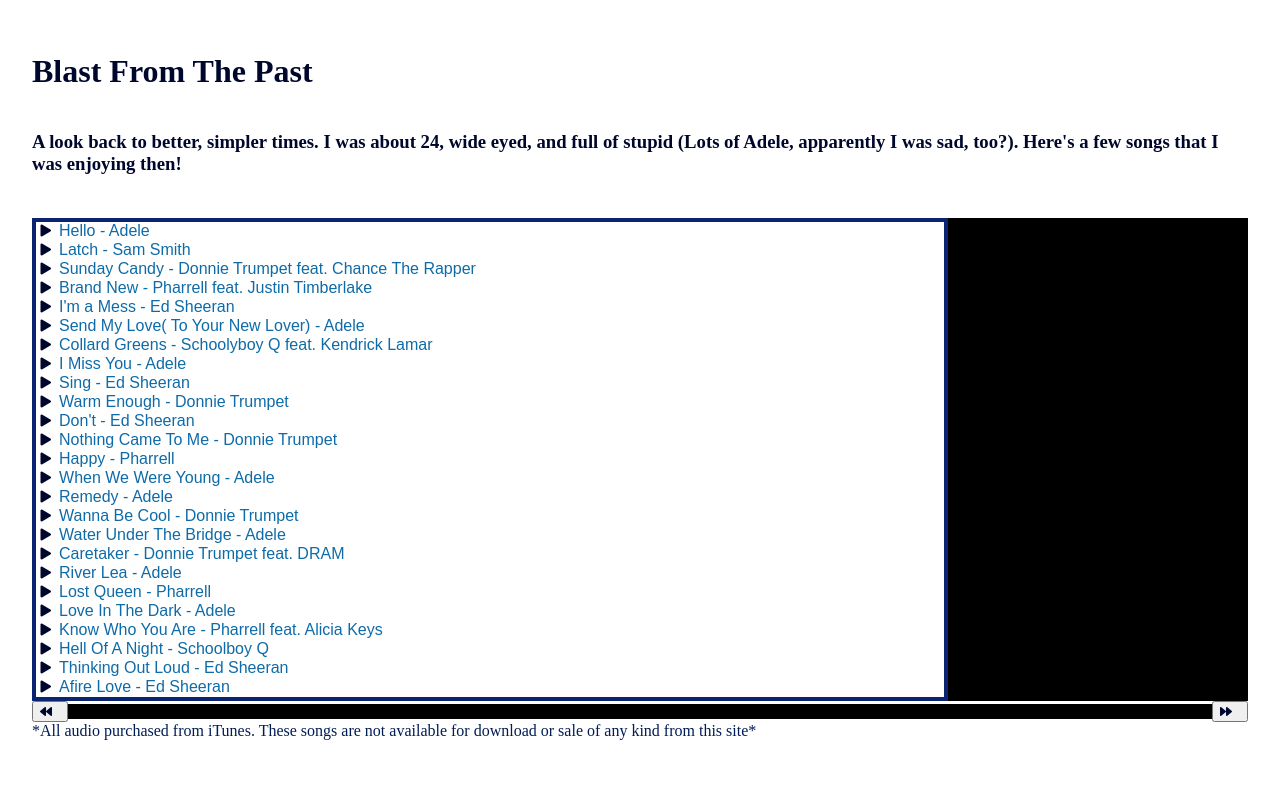
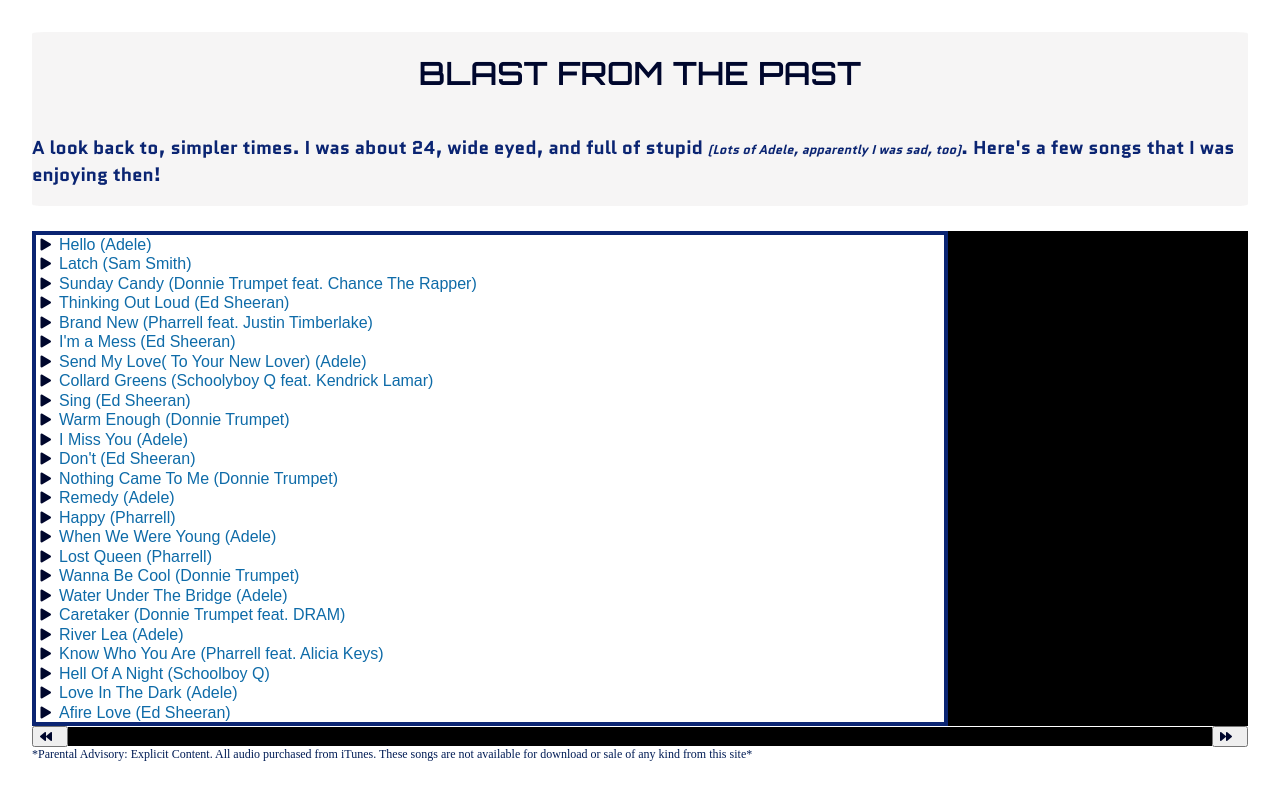
Before and after one commit to jTCode2408/js-audio-player, a website with bundled scripts: page index.html in a window 1280 px wide. Built offline with nearby package versions, Linux system fonts and the light colour scheme.

Commit message:
finish styling

```diff
--- a/Player.js
+++ b/Player.js
@@ -17,14 +17,14 @@
         this.audioContext = new AudioContext();
         this.src = this.audioContext.createMediaElementSource(this.audioElm);
         const analyzer= this.audioContext.createAnalyser();
-        const canvas = this.visualiserElm;
-        const ctx=canvas.getContext('2d');
+        const canvas = this.progressViz;
+        const audioCtx=canvas.getContext('2d');
         this.src.connect(analyzer);
         analyzer.connect(this.audioContext.destination);
         analyzer.fftSize=128;
         const bufferLength=analyzer.frequencyBinCount;
         const dataArray= new Uint8Array(bufferLength);
-        const barW=(canvas.width / bufferLength) * 2.5;
+        const barsWidth=(canvas.width / bufferLength) * 2.5;
         let barHeight;
         let bar;
 
@@ -34,15 +34,15 @@
         bar=0;
         analyzer.getByteFrequencyData(dataArray);
 
-        ctx.fillStyle=" #000";
-        ctx.fillRect(0, 0, canvas.width, canvas.height); //start from corner, fill entire canvas color #000
+        audioCtx.fillStyle="#000";
+        audioCtx.fillRect(0, 0, canvas.width, canvas.height);
 
         for (let i=0; i < bufferLength; i++){
-            barHeight=dataArray[i] -90; //bar height, without -75 will go to top of pagfe
-            const color =barHeight + (25 * (i/bufferLength)); // r is for fill colors
-            ctx.fillStyle=`rgb(${color}, 0,200, 105)`;
-            ctx.fillRect(bar, canvas.height-barHeight, barW,barHeight); //generate bar for canvas, in loop for each
-            bar += barW +2; //padding for bars
+            barHeight=dataArray[i] -90; //bar height
+            const color =barHeight + (25 * (i/bufferLength));
+            audioCtx.fillStyle=`rgb(${color}, 0,200, 105)`;
+            audioCtx.fillRect(bar, canvas.height-barHeight, barsWidth,barHeight);
+            bar += barsWidth +2; //padding for bars
 
         }
 
@@ -56,67 +56,67 @@
             this.audioElm.addEventListener('ended', this.playNext.bind(this));
             this.audioElm.ontimeupdate=this.updateTime.bind(this);
 
-            const containerElm=document.createElement('div');
-            containerElm.classList.add('container');
+            const playerCont=document.createElement('div');
+            playerCont.classList.add('container');
 
             this.playlistElm=document.createElement('div');
             this.playlistElm.classList.add('playlist');
 
-            const playElm =document.createElement('button');
-            playElm.classList.add('play');
-            playElm.innerHTML= '<i class="fa fa-play"></i>';
+            const playButton =document.createElement('button');
+            playButton.classList.add('play');
+            playButton.innerHTML= '<i class="fa fa-play"></i>';
 
-            this.visualiserElm=document.createElement('canvas');
+            this.progressViz=document.createElement('canvas');
 
-            const progressBarElm=document.createElement('div');
-            progressBarElm.classList.add('progressBar');
+            const progressBarDiv=document.createElement('div');
+            progressBarDiv.classList.add('progressBar');
 
-            containerElm.appendChild(this.audioElm);
-            containerElm.appendChild(this.playlistElm);
-            containerElm.appendChild(this.visualiserElm);
+            playerCont.appendChild(this.audioElm);
+            playerCont.appendChild(this.playlistElm);
+            playerCont.appendChild(this.progressViz);
 
-            this.playerElm.appendChild(containerElm);
-            this.playerElm.appendChild(progressBarElm);
+            this.playerElm.appendChild(playerCont);
+            this.playerElm.appendChild(progressBarDiv);
 
 
             this.createPlaylistElm(this.playlistElm);
-            this.createProgressBarElm(progressBarElm);
+            this.createProgressBarElm(progressBarDiv);
         }
 
-            createProgressBarElm(progressBarElm){
-                const container =document.createElement('div');
-                container.classList.add('container');
+            createProgressBarElm(progressBarDiv){
+                const progressCont =document.createElement('div');
+                progressCont.classList.add('container');
 
-                const previousBtn=document.createElement('button');
+                const backBtn=document.createElement('button');
                 const nextBtn=document.createElement('button');
 
                 nextBtn.innerHTML= `<i class="fas fa-forward"></i>`;
-                previousBtn.innerHTML=`<i class="fas fa-backward"> </i>`;
-                previousBtn.addEventListener('click', this.playPrev.bind(this));
+                backBtn.innerHTML=`<i class="fas fa-backward"> </i>`;
+                backBtn.addEventListener('click', this.playPrev.bind(this));
                 nextBtn.addEventListener('click', this.playNext.bind(this));
 
 
-                this.progressBar=document.createElement('canvas');
-                this.progressBar.addEventListener('click', (e)=>{
-                    const progressBarWidth=parseInt(window.getComputedStyle(this.progressBar).width);
+                this.progressBarCanvas=document.createElement('canvas');
+                this.progressBarCanvas.addEventListener('click', (e)=>{
+                    const progressBarWidth=parseInt(window.getComputedStyle(this.progressBarCanvas).width);
 
-                    const amountComplete=((e.clientX - this.progressBar.getBoundingClientRect().left) / progressBarWidth);
+                    const amountComplete=((e.clientX - this.progressBarCanvas.getBoundingClientRect().left) / progressBarWidth);
                     this.audioElm.currentTime=(this.audioElm.duration || 0) * amountComplete;
                 });
 
                 this.timer=document.createElement('div');
                 this.timer.classList.add('timer');
-                container.appendChild(this.timer);
-                container.appendChild(previousBtn);
+                progressCont.appendChild(this.timer);
+                progressCont.appendChild(backBtn);
 
-                container.appendChild(this.progressBar);
-                container.appendChild(nextBtn);
+                progressCont.appendChild(this.progressBarCanvas);
+                progressCont.appendChild(nextBtn);
 
-                progressBarElm.appendChild(container);
+                progressBarDiv.appendChild(progressCont);
 
             }
 
-            updateCurrentAudio(nextAudio){ //updates curent audio playing
+            updateCurrentAudio(nextAudio){
                 if(!this.audioContext){
                     this.createVisualiser();
                 }
@@ -142,7 +142,6 @@
                         this.updateCurrentAudio(nextAudio)
                 }
 
-
                 updateTime(){
 
                     const {currentTime, duration}= this.audioElm;
@@ -152,12 +151,12 @@
                 updateProgressBar(){
                 const progressSize=(current, overall, width)=>(current/overall) * width;
                 const {currentTime, duration} =this.audioElm;
-                const progressCtx=this.progressBar.getContext('2d');
+                const progressCtx=this.progressBarCanvas.getContext('2d');
                 progressCtx.fillStyle= '#000';
-                progressCtx.fillRect(0,0, this.progressBar.width, this.progressBar.height);
+                progressCtx.fillRect(0,0, this.progressBarCanvas.width, this.progressBarCanvas.height);
 
                 progressCtx.fillStyle='#a6E1fa';
-                progressCtx.fillRect(0,0, progressSize(currentTime, duration, this.progressBar.width), this.progressBar.height)
+                progressCtx.fillRect(0,0, progressSize(currentTime, duration, this.progressBarCanvas.width), this.progressBarCanvas.height)
                 }
 
 
@@ -166,7 +165,7 @@
                 const audioItem=document.createElement('a');
                 //each item gets url & name props & event listener
                 audioItem.href=audio.url;
-                audioItem.innerHTML= `<i class="fa fa-play"></i>   ${audio.name} - ${audio.artist}`;
+                audioItem.innerHTML= `<i class="fa fa-play"></i>   ${audio.name} (${audio.artist})`;
                 this.setEventListener(audioItem);
                 playlistElm.appendChild(audioItem);
                 return audioItem
@@ -204,12 +203,10 @@
             }
 
 
-
         setPauseIcon(elem){
             const icon=elem.querySelector("i");
             icon.classList.remove("fa-play");
             icon.classList.add("fa-puase");
-
 
             }
 
@@ -218,6 +215,5 @@
             icon.classList.remove("fa-pause");
             icon.classList.add("fa-play");
 
-
             }
     }
--- a/app.js
+++ b/app.js
@@ -4,27 +4,29 @@
    { name: 'Hello', url: 'songs/01 Hello.mp3', artist: 'Adele'},
    {url: 'songs/12 Latch (Acoustic).mp3', name: 'Latch', artist: 'Sam Smith'},
    {url: 'songs/15 Sunday Candy.mp3', name: 'Sunday Candy', artist: 'Donnie Trumpet feat. Chance The Rapper'},
+   {url: 'songs/11 Thinking Out Loud.mp3', name: 'Thinking Out Loud', artist:'Ed Sheeran'},
    {url: 'songs/02 Brand New (Duet with Justin Timbe.mp3', name: 'Brand New', artist: 'Pharrell feat. Justin Timberlake'},
    {url: 'songs/02 I\'m a Mess.mp3', name: 'I\'m a Mess', artist: 'Ed Sheeran'},
    {url: 'songs/02 Send My Love (To Your New Lover).mp3', name: 'Send My Love( To Your New Lover)', artist: 'Adele'},
    {url: 'songs/03 Collard Greens (feat. Kendrick La.mp3', name: 'Collard Greens', artist: 'Schoolyboy Q feat. Kendrick Lamar'},
-   {url: 'songs/03 I Miss You.mp3', name: 'I Miss You', artist:'Adele'},
    {url: 'songs/03 Sing.mp3', name: 'Sing', artist: 'Ed Sheeran'},
    {url: 'songs/03 Warm Enough.mp3', name: 'Warm Enough', artist: 'Donnie Trumpet'},
+   {url: 'songs/03 I Miss You.mp3', name: 'I Miss You', artist:'Adele'},
    {url: 'songs/04 Don\'t.mp3', name: 'Don\'t', artist:'Ed Sheeran'},
    {url: 'songs/04 Nothing Came to Me.mp3', name: 'Nothing Came To Me', artist:'Donnie Trumpet'},
+   {url: 'songs/05 Remedy.mp3', name: 'Remedy', artist:'Adele'},
    {url: 'songs/05 Happy (From _Despicable Me 2_).mp3', name: 'Happy', artist: 'Pharrell'},
    {url: 'songs/04 When We Were Young.mp3', name: 'When We Were Young', artist:'Adele'},
-   {url: 'songs/05 Remedy.mp3', name: 'Remedy', artist:'Adele'},
+   {url: 'songs/08 Lost Queen.mp3', name: 'Lost Queen', artist: 'Pharrell'},
    {url: 'songs/05 Wanna Be Cool.mp3', name: 'Wanna Be Cool', artist:'Donnie Trumpet'},
+
    {url: 'songs/06 Water Under the Bridge.mp3', name: 'Water Under The Bridge', artist:'Adele'},
    {url: 'songs/07 Caretaker.mp3', name: 'Caretaker', artist: 'Donnie Trumpet feat. DRAM'},
    {url: 'songs/07 River Lea.mp3', name: 'River Lea', artist:'Adele'},
-   {url: 'songs/08 Lost Queen.mp3', name: 'Lost Queen', artist: 'Pharrell'},
-   {url: 'songs/08 Love in the Dark.mp3', name: 'Love In The Dark', artist: 'Adele'},
+
    {url: 'songs/09 Know Who You Are (Duet with Alici.mp3', name: 'Know Who You Are', artist:'Pharrell feat. Alicia Keys'},
    {url: 'songs/10 Hell of a Night.mp3', name: 'Hell Of A Night', artist: 'Schoolboy Q'},
-   {url: 'songs/11 Thinking Out Loud.mp3', name: 'Thinking Out Loud', artist:'Ed Sheeran'},
+   {url: 'songs/08 Love in the Dark.mp3', name: 'Love In The Dark', artist: 'Adele'},
    {url: 'songs/12 Afire Love.mp3', name :'Afire Love', artist: 'Ed Sheeran'},
 
 ]
--- a/index.html
+++ b/index.html
@@ -5,13 +5,17 @@
     <meta name="viewport" content="width=device-width, initial-scale=1.0">
     <title>JS Audio Player</title>
     <link rel="stylesheet" href="style.css">
+    <style>
+        @import url('https://fonts.googleapis.com/css2?family=Orbitron:wght@600&family=Permanent+Marker&family=Quantico:wght@700&display=swap');
+        </style>
 </head>
 <body>
     <header> <h1>Blast From The Past </h1>
-    <h3>A look back to better, simpler times. I was about 24, wide eyed, and full of stupid <span>(Lots of Adele, apparently I was sad, too?)</span>. Here's a few songs that I was enjoying then!</h3>
+    <h3>A look back to, simpler times. I was about 24, wide eyed, and full of stupid <span>(Lots of Adele, apparently I was sad, too)</span>. Here's a few songs that I was enjoying then!</h3>
 </header>
     <div class="audioPlayer"></div>
-    <footer> *All audio purchased from iTunes. These songs are not available for download or sale of any kind from this site*</footer>
+    <footer>
+         *Parental Advisory: Explicit Content. All audio purchased from iTunes. These songs are not available for download or sale of any kind from this site*</footer>
     <script src="app.js" type="module"></script>
 
 </body>
--- a/style.css
+++ b/style.css
@@ -16,6 +16,7 @@
     max-width: 100%;
     /* border:2px solid orange; */
     margin:2rem;
+    margin-bottom: 0;
 }
 
 header{
@@ -24,6 +25,27 @@
     flex-direction: column;
     height: auto;
     margin-bottom: 2%;
+    align-items: center;
+    background-color: rgba(224, 220, 220, 0.301);
+    border-radius: 1%;
+
+}
+
+h1{
+    text-transform: uppercase;
+    font-size: 2rem;
+    font-family: 'Orbitron', sans-serif;
+}
+
+h3{
+    color: #0A2472;
+    font-family: 'Quantico', sans-serif;
+}
+
+span{
+    font-size: 0.8rem;
+    font-style: italic;
+
 }
 
 
@@ -34,14 +56,12 @@
   width: 100%;
   flex-direction: column;
 
-
-
 }
 .audioPlayer canvas {
     flex: 2;
     width: 100%;
-        height: auto;
-        background-color: black;
+    height: auto;
+    background-color: black;
 
     }
 
@@ -54,7 +74,6 @@
     border: 4px solid #0A2472;
     width:100%;
 
-
 }
 
 a{
@@ -62,9 +81,15 @@
     height: auto;
     display: flex;
     margin-left: .5%;
-    margin-bottom: 1px;
+    margin-top: 1px;
+    margin-bottom: .5px;
     align-items: center;
     text-decoration: none;
+
+}
+
+a:hover{
+    color:#00072D;
 }
 
 i {
@@ -73,16 +98,13 @@
     margin-right: .5rem;
 
 }
-
-.play{
+i:hover{
+    color:#0E6BA8;
+}
 
 
-}
-
 .container{
-
     display: flex;
-
 
 }
 .progressBar .container{
@@ -98,18 +120,15 @@
 
     width: 80%;
     margin: 0 auto;
-    height: 15px;
+    height: 19px;
     background-color: black;
 
 }
 
-.timer{
-    color:#001c55;
-
-
-}
 
 
 footer{
     color:#001c55;
+    font-size: .75rem;
+
 }
```
